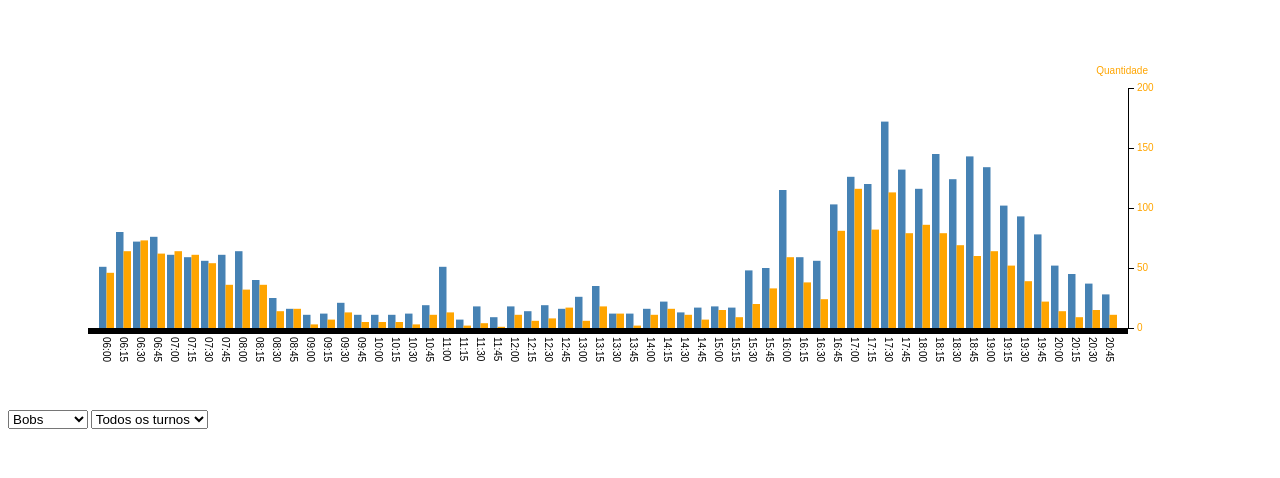
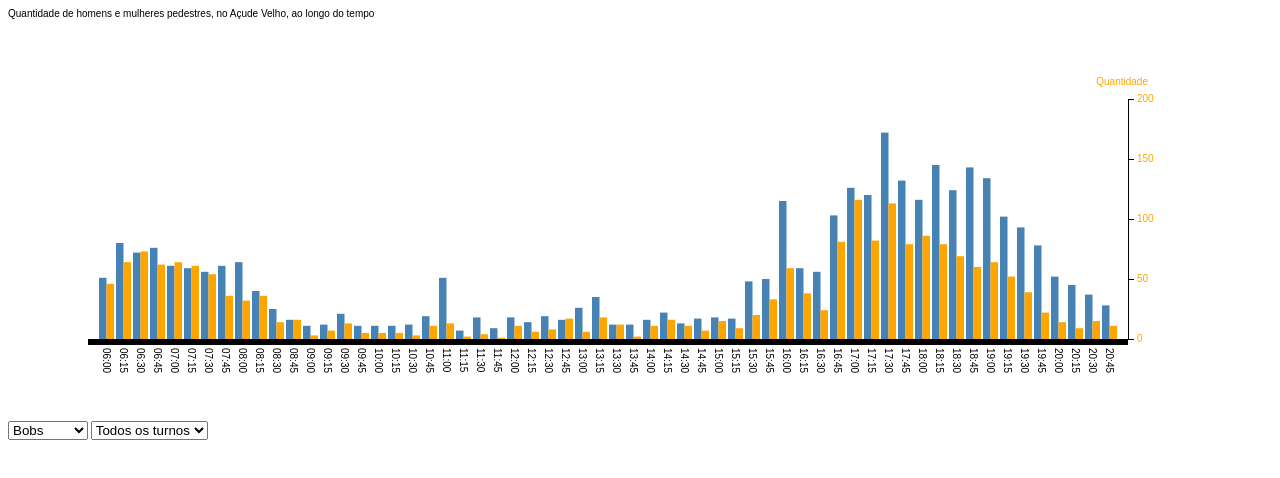
Before and after one commit to ArthurEmanuelRodriguesCosta/acude-velho-visualization, a plain HTML site: page index.html in a window 1280 px wide. Drawn offline with nearby package versions, Linux system fonts and the light colour scheme.

Commit message:
chart title added

```diff
--- a/index.html
+++ b/index.html
@@ -50,6 +50,8 @@ div.tooltip {
 
 </style>
 <body>
+
+  <span>Quantidade de homens e mulheres pedestres, no Açude Velho, ao longo do tempo</span>
 <script src="https://d3js.org/d3.v3.min.js"></script>
 <script>
 
@@ -235,8 +237,6 @@ function timeInterval(horario) {
 
 </script>
 
-<body>
-
   <select onchange="update(this.value)">
   <option value="bobs">Bobs</option>
   <option value="burrinhos">Burrinhos</option>
```
